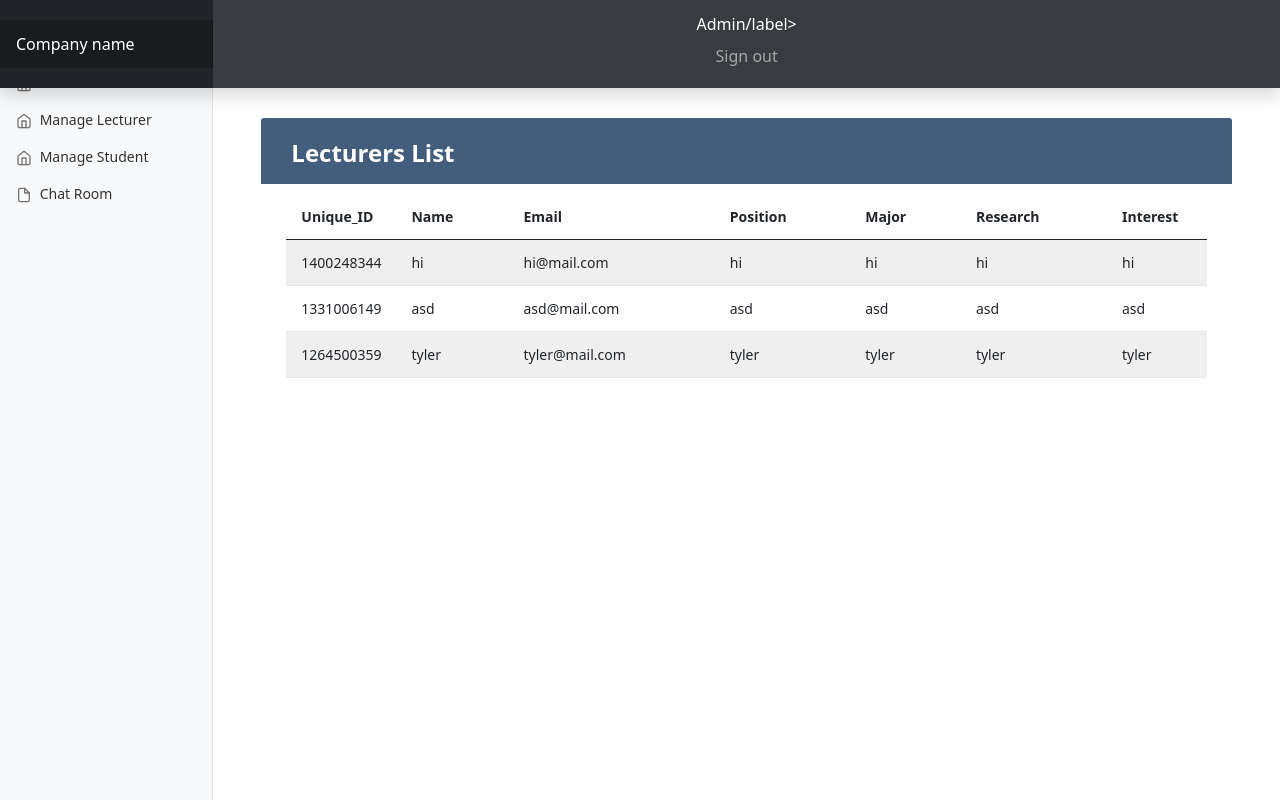
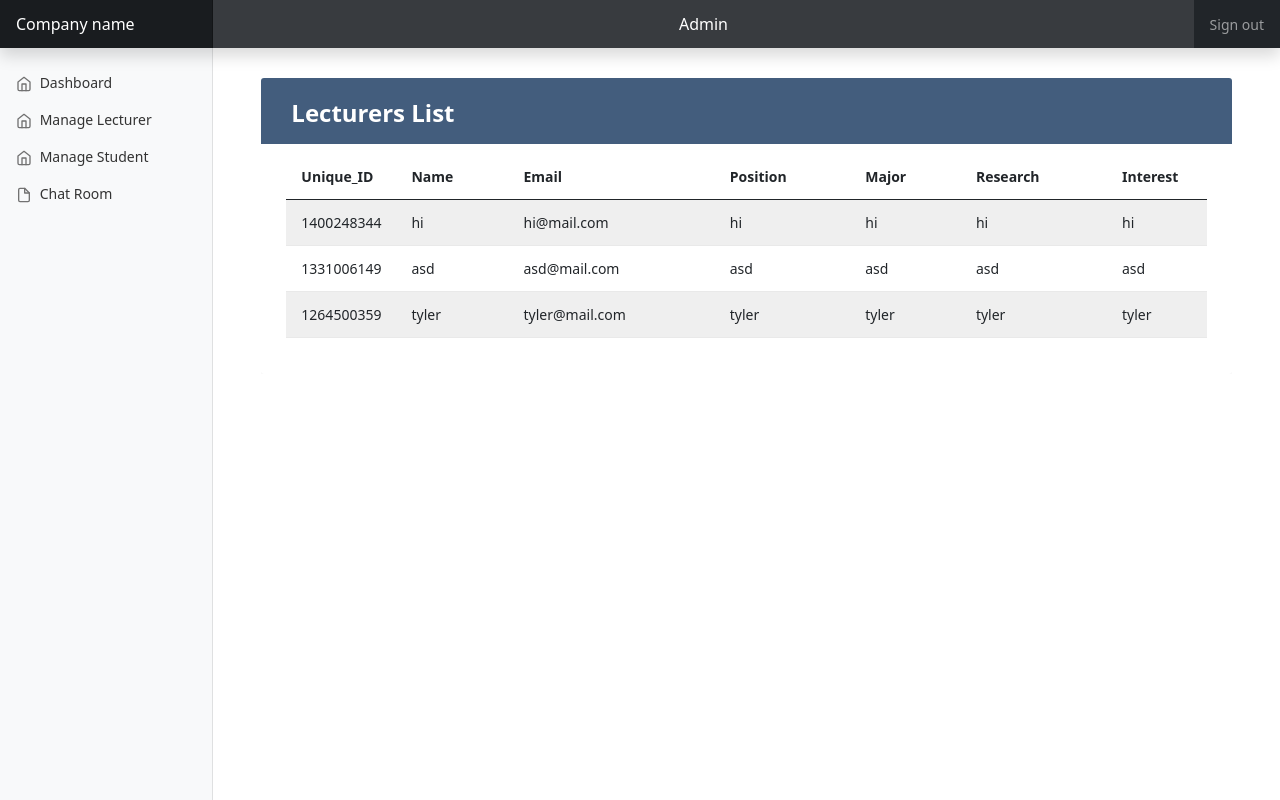
Before and after one commit to RonKu01/icp, a PHP site: page /list_Lecturer.php in a window 1280 px wide. Run offline with PHP 8.4, Linux system fonts and the light colour scheme; a user stored in the database is signed in; data comes from the database, SQL or seed files in the repository.

Commit message:
20220220

```diff
--- a/view/list_Lecturer.php
+++ b/view/list_Lecturer.php
@@ -29,7 +29,7 @@ if(!isset($_SESSION['unique_id'])){
     <button class="navbar-toggler position-absolute d-md-none collapsed" type="button" data-bs-toggle="collapse" data-bs-target="#sidebarMenu" aria-controls="sidebarMenu" aria-expanded="false" aria-label="Toggle navigation">
         <span class="navbar-toggler-icon"></span>
     </button>
-    <label class="form-control form-control-dark w-100" style="text-align: center"><?php echo $_SESSION['roles']; ?>/label>
+    <label class="form-control form-control-dark w-100" style="text-align: center"><?php echo $_SESSION['roles']; ?></label>
     <div class="navbar-nav">
         <div class="nav-item text-nowrap">
             <a class="nav-link px-3" href="../controller/logout.php?logout_id=<?php echo $_SESSION['unique_id']; ?> ">Sign out</a>
```
